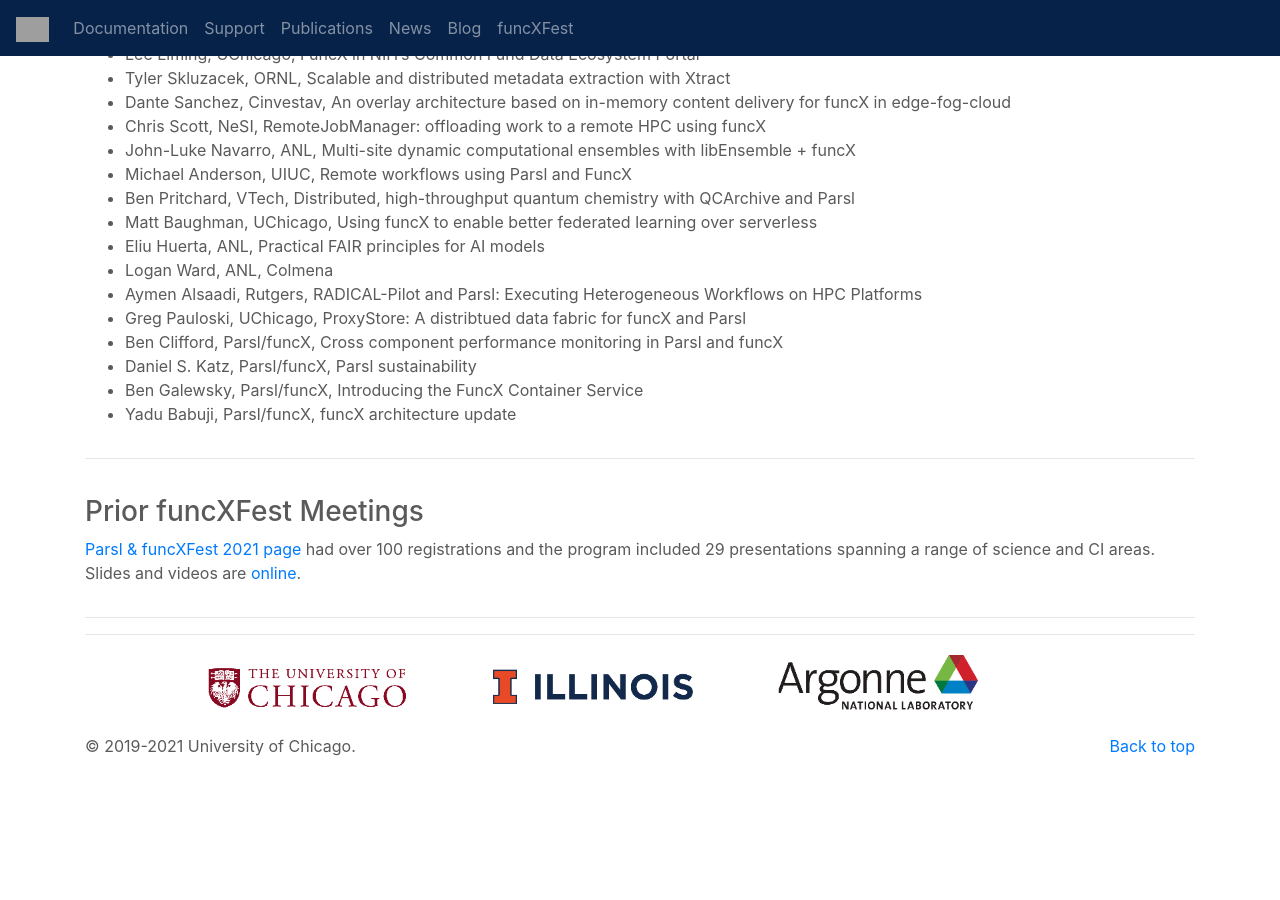
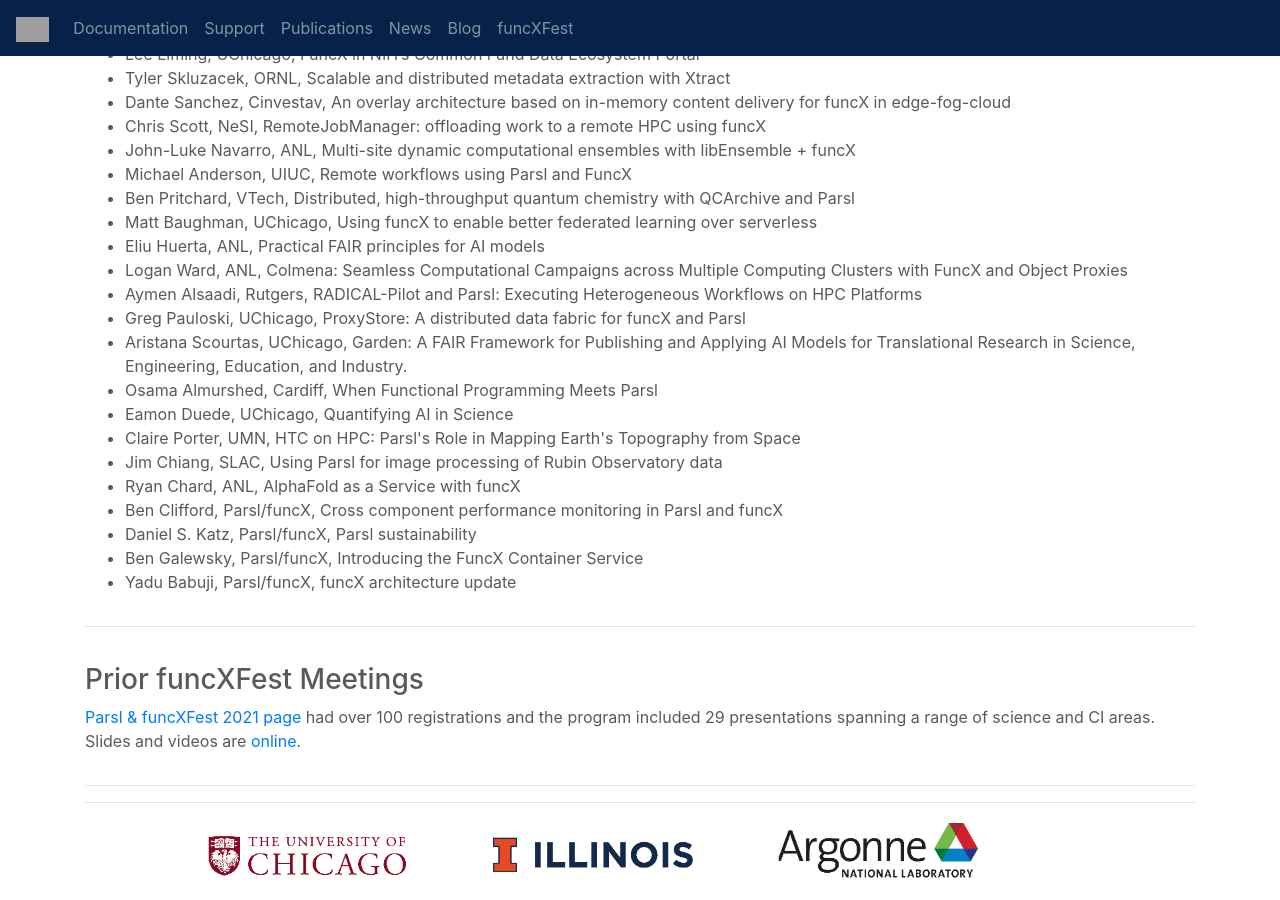
Before and after one commit to funcx-faas/funcx-faas.github.io, a Jekyll site: the page built from funcxfest2022.html, in a window 1280 px wide and 900 px high, scrolled down 799 px. Built offline with Jekyll 4.4.1, drawn with Linux system fonts in a browser that asks for light colours; before the commit the page ends 1621 px from its top, so only the background shows below that; grey boxes are pictures that could not be loaded.

Commit message:
Update funcxfest2022.html

```diff
--- a/funcxfest2022.html
+++ b/funcxfest2022.html
@@ -50,13 +50,20 @@
 	    <li>Ben Pritchard, VTech, Distributed, high-throughput quantum chemistry with QCArchive and Parsl</li>
 	    <li>Matt Baughman, UChicago, Using funcX to enable better federated learning over serverless</li>
     	    <li>Eliu Huerta, ANL, Practical FAIR principles for AI models</li>
-	    <li>Logan Ward, ANL, Colmena</li>
+	    <li>Logan Ward, ANL, Colmena: Seamless Computational Campaigns across Multiple Computing Clusters with FuncX and Object Proxies</li>
 	    <li>Aymen Alsaadi, Rutgers, RADICAL-Pilot and Parsl: Executing Heterogeneous Workflows on HPC Platforms</li>
-	    <li>Greg Pauloski, UChicago, ProxyStore: A distribtued data fabric for funcX and Parsl</li>
+	    <li>Greg Pauloski, UChicago, ProxyStore: A distributed data fabric for funcX and Parsl</li>
+	    <li>Aristana Scourtas, UChicago, Garden: A FAIR Framework for Publishing and Applying AI Models for Translational Research in Science, Engineering, Education, and Industry.</li>
+	    <li>Osama Almurshed, Cardiff, When Functional Programming Meets Parsl</li>
+	    <li>Eamon Duede, UChicago, Quantifying AI in Science</li>
+	    <li>Claire Porter, UMN, HTC on HPC: Parsl's Role in Mapping Earth's Topography from Space</li>
+	    <li>Jim Chiang, SLAC, Using Parsl for image processing of Rubin Observatory data</li>
+            <li>Ryan Chard, ANL, AlphaFold as a Service with funcX</li>
 	    <li>Ben Clifford, Parsl/funcX, Cross component performance monitoring in Parsl and funcX</li>
 	    <li>Daniel S. Katz, Parsl/funcX, Parsl sustainability </li>
 	    <li>Ben Galewsky, Parsl/funcX, Introducing the FuncX Container Service</li>
 	    <li>Yadu Babuji, Parsl/funcX, funcX architecture update</li>
+	 </ul>
      </div>
    </div>
 
```
